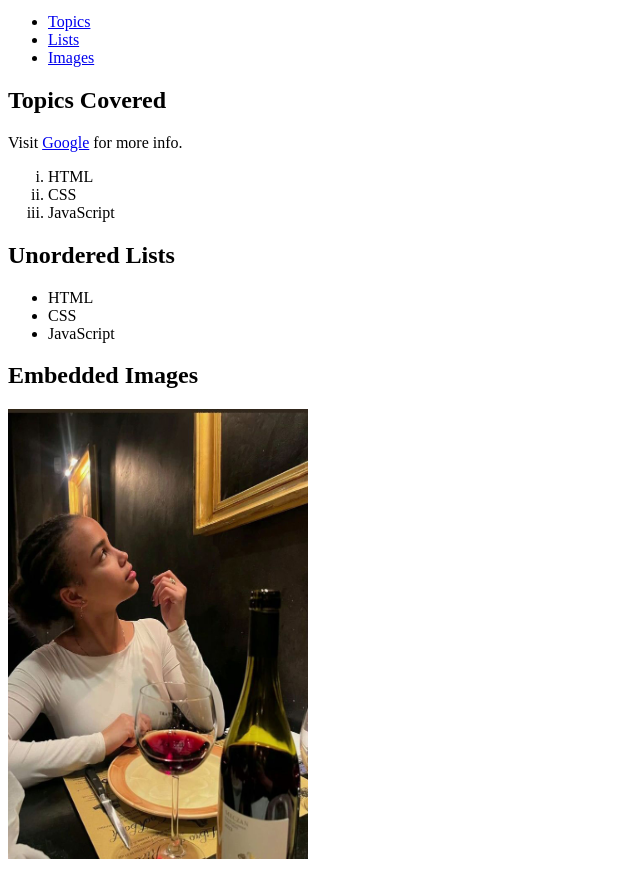
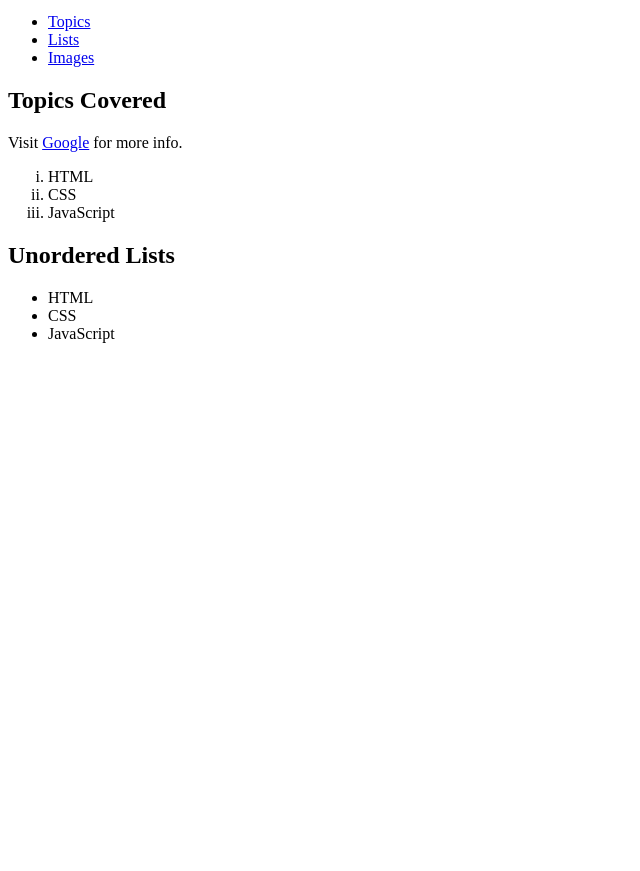
Before and after one commit to Musa-kmfg/WEEK1, a plain HTML site: page index.html in a window 1280 px wide. Shown: the part 101-972 px from the top of the page, without its empty margins (0-640 px from the left). After the commit the page ends 800 px from the top, so only its background shows below. Drawn offline with Linux system fonts and the light colour scheme.

Commit message:
Update index.html

```diff
--- a/index.html
+++ b/index.html
@@ -39,9 +39,5 @@
           <li>JavaScript</li>
         </ul>
       </section>
-
-      <section id="images">
- <h2>Embedded Images</h2>
-          <img src="Breakfast.jpg" alt="Image of Breakfast" width="300" height="450" />
       </section>
     </main>
```
